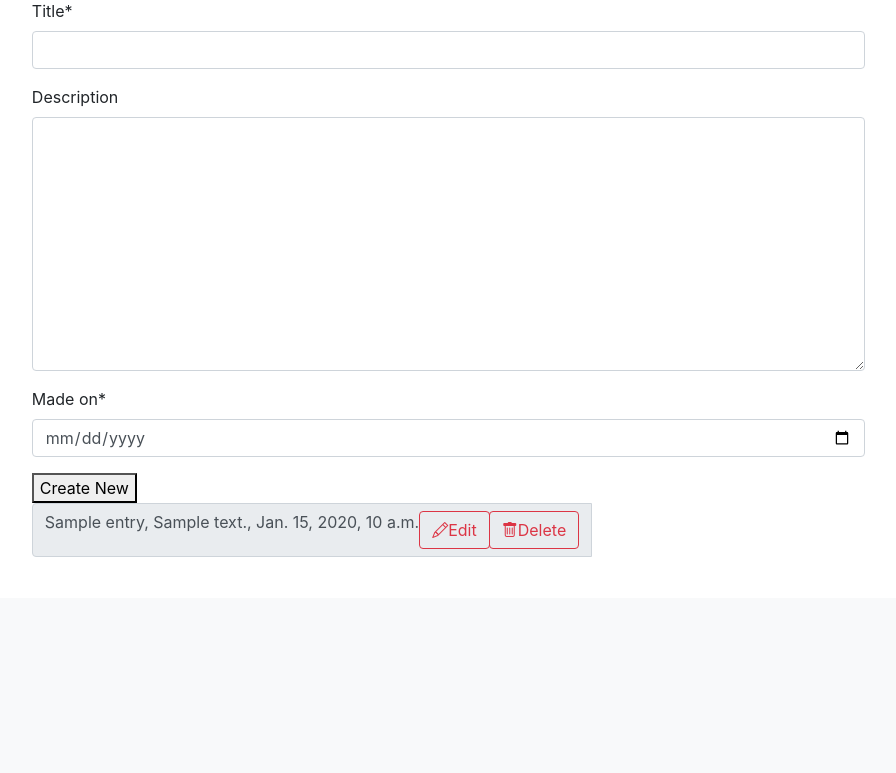
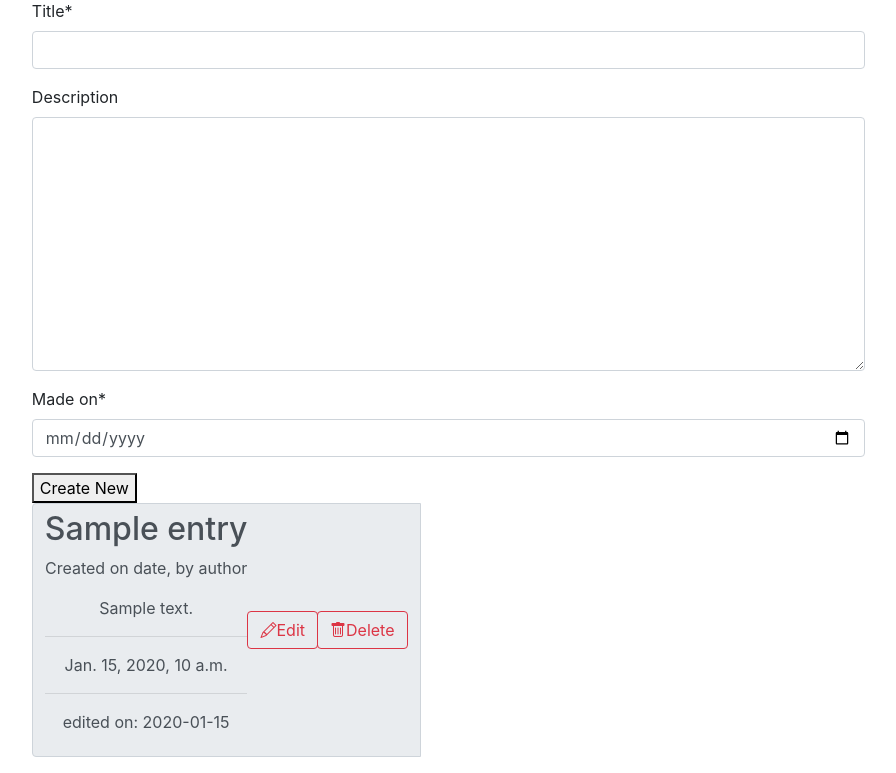
Before and after one commit to Stuntmanbob1986/howtousemongodbinDjango, a Django app: page /datepicker/ in a window 1280 px wide. Shown: the part 202-975 px from the top of the page, without its empty margins (194-1090 px from the left). Before the commit the page ends 759 px from the top, so only its background shows below. Run offline with Django 4.2, Linux system fonts and the light colour scheme; tables that the repository leaves empty hold one stand-in row (values such as "Sample post"); a database or web service that is not in the repository returns one stand-in record (values such as "Sample title"); some libraries are stand-ins or nearby versions.

Commit message:
Added some styling for datepicker.html Added updated entry

```diff
--- a/datepicker/views.py
+++ b/datepicker/views.py
@@ -85,9 +85,10 @@ def edit_view(request, id):
 
     if form.is_valid():
         form.save()
-        entries.find_one_and_update({"_id": ObjectId(id)}, {"$set": {"title": form.cleaned_data['title'],
+        entries.find_one_and_update({"_id": ObjectId(id)}, {"$set": {'title': form.cleaned_data['title'],
                                                                      'description': form.cleaned_data['description'],
-                                                                     'made_on': datetime.combine(form.cleaned_data['made_on'], datetime.min.time())}}, upsert=False)
+                                                                     'made_on': datetime.combine(form.cleaned_data['made_on'], datetime.min.time()),
+                                                                     'update': datetime.now()}}, upsert=False)
         # return HttpResponseRedirect("datepicker/")
         return redirect('/datepicker')
 
--- a/todoList/templates/todoList/datepicker.html
+++ b/todoList/templates/todoList/datepicker.html
@@ -19,8 +19,25 @@ Datepicker
     <div class="input-group-prepend">
         <div class="input-group-text">
         <!--<p>{{ entry.title }}, {{ entry.description }}, {{ entry.made_on }}, {{ entry|underscoreTag:'_id' }}</p>-->
-            <p>{{ entry.title }}, {{ entry.description }}, {{ entry.made_on }}</p>
-
+            {% if entry.update == None %}
+                <article class="blog-post">
+                    <h2 class="blog-post-title">{{ entry.title }}</h2>
+                    <p class="blog-post-meta">Created on date, by author</p>
+                    <p>{{ entry.description }}</p>
+                    <hr>
+                    <p>{{ entry.made_on }}</p>
+                </article>
+            {% else %}
+                <article class="blog-post">
+                    <h2 class="blog-post-title">{{ entry.title }}</h2>
+                    <p class="blog-post-meta">Created on date, by author</p>
+                    <p>{{ entry.description }}</p>
+                    <hr>
+                    <p>{{ entry.made_on }}</p>
+                    <hr>
+                    <p>edited on: {{ entry.update }}</p>
+                </article>
+            {% endif %}
             <a class="btn btn-outline-danger" href="{% url 'datepicker:edit_view' id=entry|underscoreTag:'_id' %}"><i class="bi bi-pencil"></i>Edit</a>
             <a class="btn btn-outline-danger" href="{% url 'datepicker:delete' id=entry|underscoreTag:'_id' %}"><i class="bi bi-trash"></i>Delete</a>
         </div>
```
